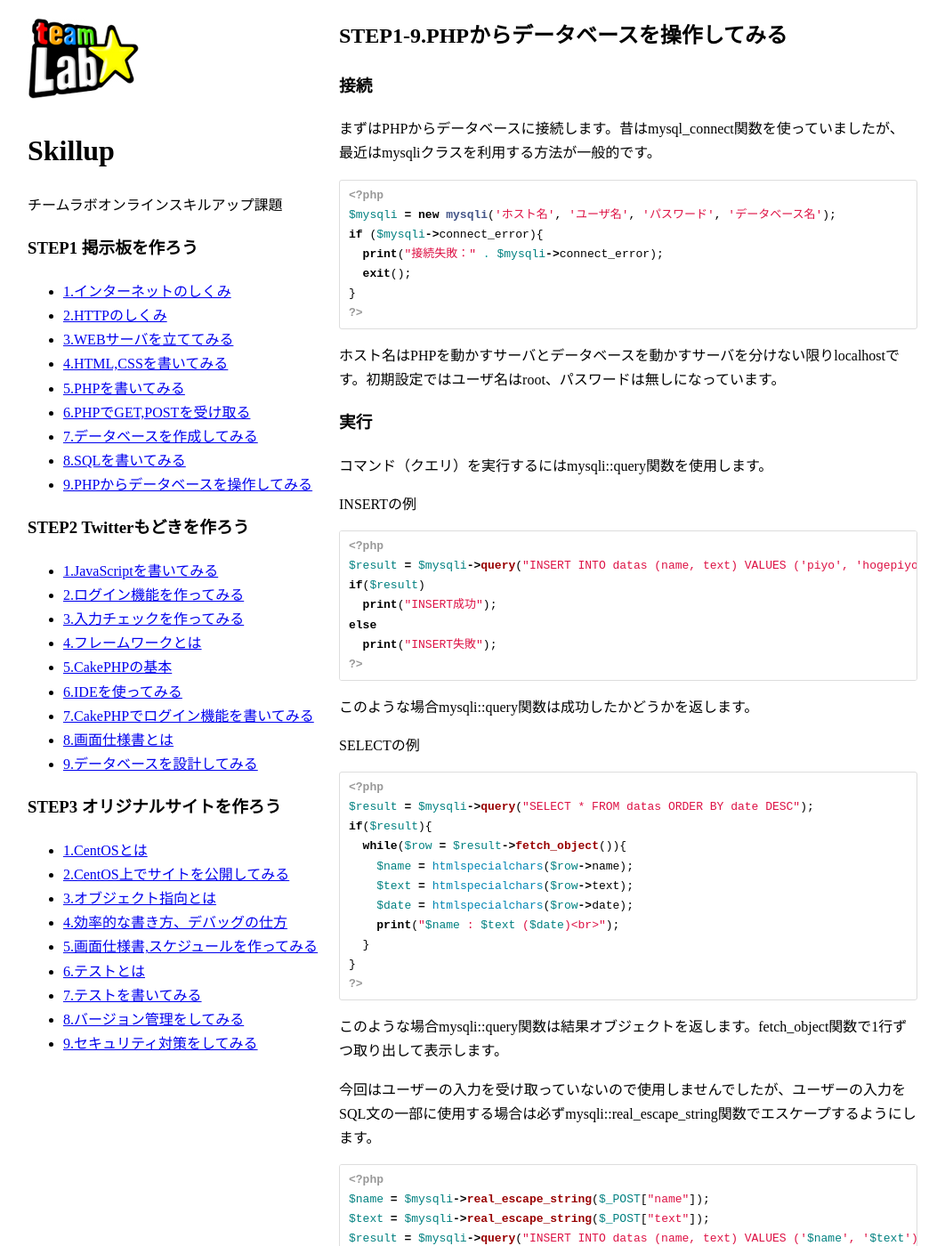
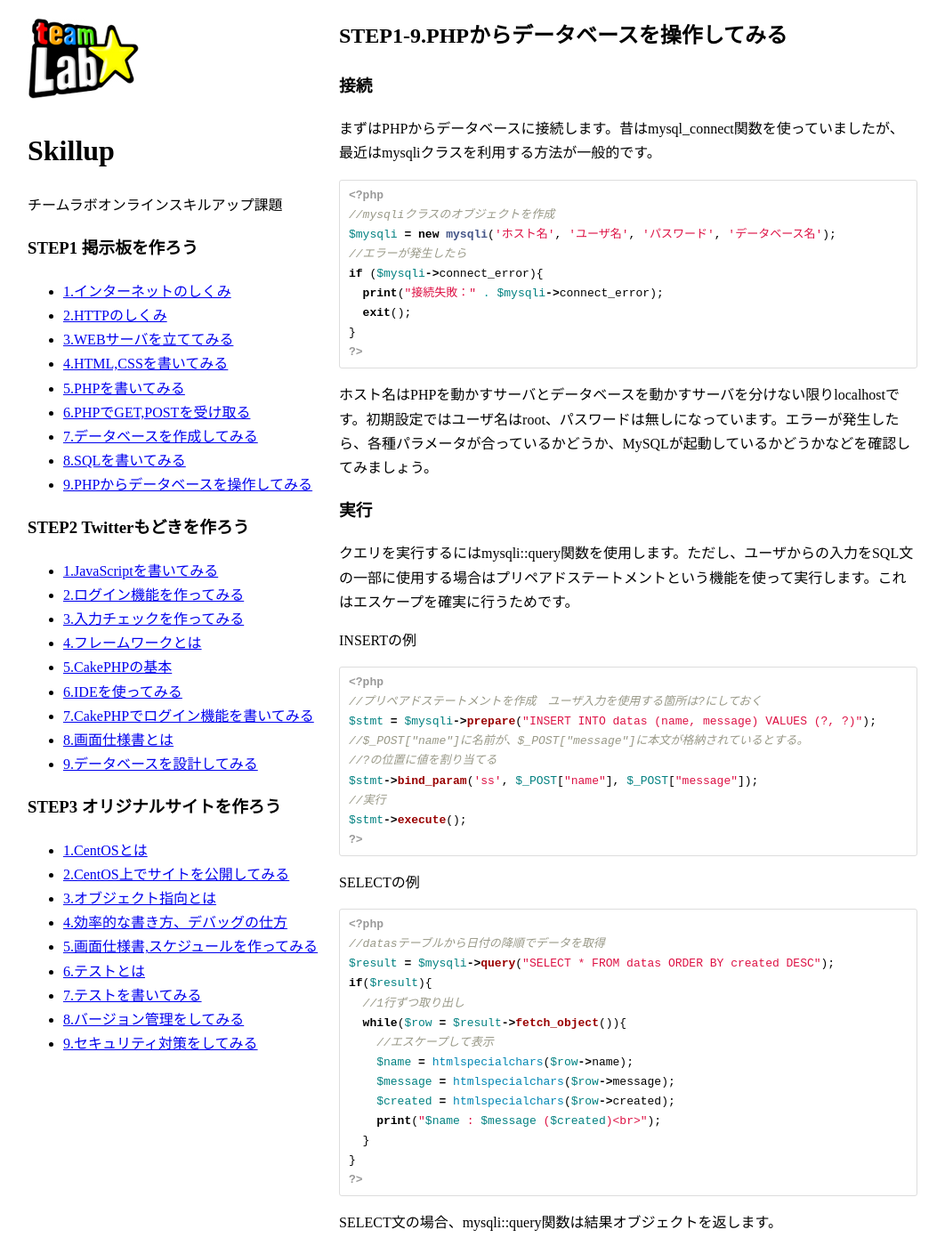
Before and after one commit to kojii/skillup, a Jekyll site: the page built from 1/9.md, in a window 1280 px wide and 1400 px high. Shown: the whole window at 89% size, without its empty margins (109-1171 px from the left). Built offline with Jekyll 4.4.1, drawn with Linux system fonts in a browser that asks for light colours; Markdown is read by kramdown in place of the engine named in the settings; some of the changed text lies outside the part shown.

Commit message:
コメント追加、エラー詳細、プリペアドステートメント、マニュアルリンク、オブジェクトの説明

````diff
--- a/1/9.md
+++ b/1/9.md
@@ -9,58 +9,54 @@ layout: default
 
 ```php
 <?php
+//mysqliクラスのオブジェクトを作成
 $mysqli = new mysqli('ホスト名', 'ユーザ名', 'パスワード', 'データベース名');
+//エラーが発生したら
 if ($mysqli->connect_error){
   print("接続失敗：" . $mysqli->connect_error);
   exit();
 }
 ?>
 ```
-ホスト名はPHPを動かすサーバとデータベースを動かすサーバを分けない限りlocalhostです。初期設定ではユーザ名はroot、パスワードは無しになっています。
+ホスト名はPHPを動かすサーバとデータベースを動かすサーバを分けない限りlocalhostです。初期設定ではユーザ名はroot、パスワードは無しになっています。エラーが発生したら、各種パラメータが合っているかどうか、MySQLが起動しているかどうかなどを確認してみましょう。
 
 ### 実行
 
-コマンド（クエリ）を実行するにはmysqli::query関数を使用します。
+クエリを実行するにはmysqli::query関数を使用します。ただし、ユーザからの入力をSQL文の一部に使用する場合はプリペアドステートメントという機能を使って実行します。これはエスケープを確実に行うためです。
 
 INSERTの例
 
 ```php
 <?php
-$result = $mysqli->query("INSERT INTO datas (name, text) VALUES ('piyo', 'hogepiyo')");
-if($result)
-  print("INSERT成功");
-else
-  print("INSERT失敗");
+//プリペアドステートメントを作成　ユーザ入力を使用する箇所は?にしておく
+$stmt = $mysqli->prepare("INSERT INTO datas (name, message) VALUES (?, ?)");
+//$_POST["name"]に名前が、$_POST["message"]に本文が格納されているとする。
+//?の位置に値を割り当てる
+$stmt->bind_param('ss', $_POST["name"], $_POST["message"]);
+//実行
+$stmt->execute();
 ?>
 ```
-このような場合mysqli::query関数は成功したかどうかを返します。
 
 SELECTの例
 
 ```php
 <?php
-$result = $mysqli->query("SELECT * FROM datas ORDER BY date DESC");
+//datasテーブルから日付の降順でデータを取得
+$result = $mysqli->query("SELECT * FROM datas ORDER BY created DESC");
 if($result){
+  //1行ずつ取り出し
   while($row = $result->fetch_object()){
+    //エスケープして表示
     $name = htmlspecialchars($row->name);
-    $text = htmlspecialchars($row->text);
-    $date = htmlspecialchars($row->date);
-    print("$name : $text ($date)<br>");
+    $message = htmlspecialchars($row->message);
+    $created = htmlspecialchars($row->created);
+    print("$name : $message ($created)<br>");
   }
 }
 ?>
 ```
-このような場合mysqli::query関数は結果オブジェクトを返します。fetch_object関数で1行ずつ取り出して表示します。
-
-今回はユーザーの入力を受け取っていないので使用しませんでしたが、ユーザーの入力をSQL文の一部に使用する場合は必ずmysqli::real_escape_string関数でエスケープするようにします。
-
-```php
-<?php
-$name = $mysqli->real_escape_string($_POST["name"]);
-$text = $mysqli->real_escape_string($_POST["text"]);
-$result = $mysqli->query("INSERT INTO datas (name, text) VALUES ('$name', '$text')");
-?>
-```
+SELECT文の場合、mysqli::query関数は結果オブジェクトを返します。
 
 ### 切断
 
@@ -72,6 +68,13 @@ $mysqli->close();
 ?>
 ```
 
+何か困ったことがあれば[Mysqliマニュアル](http://jp2.php.net/manual/ja/book.mysqli.php)を見てみてください。
+
+### オブジェクトとは
+今回、クラスやオブジェクトといった言葉が登場しました。これらはオブジェクト指向で使われる用語です。オブジェクト指向プログラミングでは、プログラムは複数のオブジェクトの集まりとして構成します。各オブジェクトはデータを保持するための変数（プロパティ）とデータを処理するための関数（メソッド）を備え、1つの役割を担います。オブジェクトはクラスという設計図をもとに作成します。
+
+上記の例ではnew mysqliでmysqliクラスのインスタンスを作成します。インスタンスとはクラスを元に作られた実際のオブジェクトのことです。mysqliクラスは接続情報を受け取って内部に保存し、接続を試みます。$mysqli->connect_errorは実際に作られたオブジェクト$mysqliのプロパティconnect_errorにアクセスしています。また、$mysqli->queryは$mysqliの内部に保存した接続情報を利用してデータベースにクエリを発行するメソッドqueryを呼び出しています。このようにmysqliクラスはMySQLサーバとの通信という役割を担うクラスであり、そのための情報を内部に保持していたりメソッドを有していたります。
+
 ***
 
 **[課題]掲示板を作ってみよう**
````
